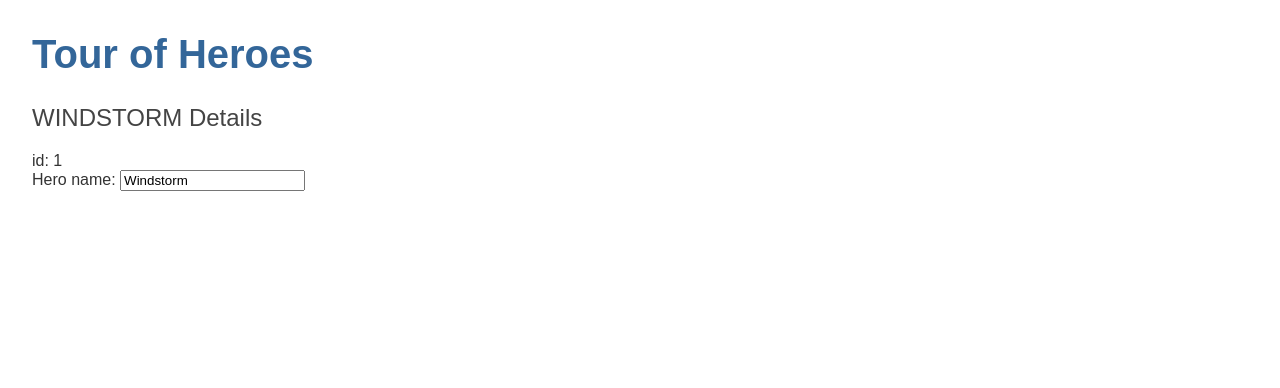
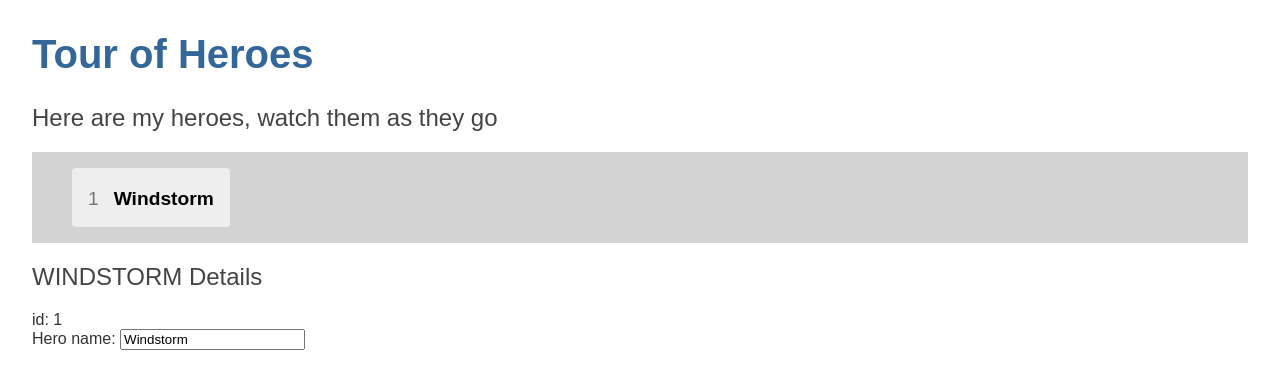
Before and after one commit to jnch009/angular-tour-of-heroes, an Angular app: page / in a window 1280 px wide. Shown: the top 388 px of the page. Built offline with nearby package versions, Linux system fonts and the light colour scheme.

Commit message:
mocked heroes

```diff
--- a/src/app/heroes/heroes.component.css
+++ b/src/app/heroes/heroes.component.css
@@ -0,0 +1,16 @@
+.heroes {
+    background-color: lightgray;
+}
+
+.badge {
+    opacity: 0.5;
+    margin-right: 15px;
+}
+
+.name {
+    font-weight: 700;
+}
+
+li {
+    list-style: none;
+}
--- a/src/app/heroes/heroes.component.html
+++ b/src/app/heroes/heroes.component.html
@@ -1,6 +1,16 @@
+<h2>Here are my heroes, watch them as they go</h2>
+<ul class="heroes">
+    <li>
+        <button type="button">
+            <span class="badge">{{hero.id}}</span>
+            <span class="name">{{hero.name}}</span>
+        </button>
+    </li>
+</ul>
+
 <h2>{{hero.name | uppercase}} Details</h2>
 <div><span>id: </span>{{hero.id}}</div>
 <div>
-  <label for="name">Hero name: </label>
-  <input id="name" [(ngModel)]="hero.name" placeholder="name">
+    <label for="name">Hero name: </label>
+    <input id="name" [(ngModel)]="hero.name" placeholder="name">
 </div>
--- a/src/app/heroes/heroes.component.ts
+++ b/src/app/heroes/heroes.component.ts
@@ -1,5 +1,6 @@
 import { Component, OnInit } from '@angular/core';
 import { Hero } from "../hero";
+import { HEROES } from "../mock-heroes";
 
 @Component({
     selector: 'app-heroes',
@@ -16,4 +17,6 @@
         id: 1,
         name: 'Windstorm'
     };
+
+    heroes = HEROES;
 }
--- /dev/null
+++ b/src/app/mock-heroes.ts
@@ -0,0 +1,13 @@
+import { Hero } from './hero';
+
+export const HEROES: Hero[] = [
+    { id: 12, name: 'Dr. Nice' },
+    { id: 13, name: 'Bombasto' },
+    { id: 14, name: 'Celeritas' },
+    { id: 15, name: 'Magneta' },
+    { id: 16, name: 'RubberMan' },
+    { id: 17, name: 'Dynama' },
+    { id: 18, name: 'Dr. IQ' },
+    { id: 19, name: 'Magma' },
+    { id: 20, name: 'Tornado' }
+];
```
